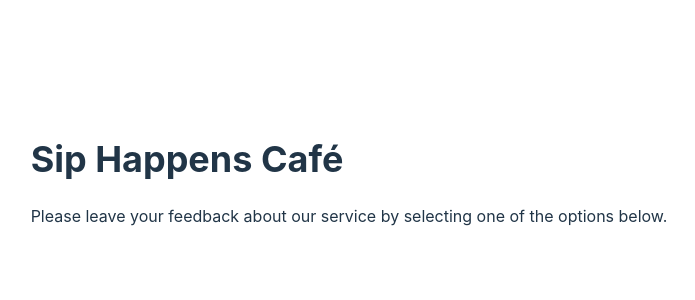
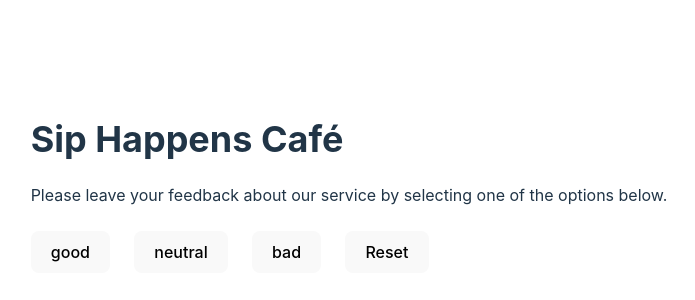
Before and after one commit to Iva-nova-vita/goit-react-hw-02, a React (Vite) app: page / in a window 1280 px wide. Shown: the part 216-516 px from the top of the page, without its empty margins (291-986 px from the left). Built offline with nearby package versions, Linux system fonts and the light colour scheme.

Commit message:
Options component

```diff
--- a/src/App.jsx
+++ b/src/App.jsx
@@ -1,19 +1,39 @@
-import './App.css'
-import Description from './components/Description/Description'
+import { useState } from 'react';
+import './App.css';
+import Description from './components/Description/Description';
+import Options from './components/Options/Options';
 
 function App() {
   const cafeInfo = {
     title: 'Sip Happens Café',
-    text: 'Please leave your feedback about our service by selecting one of the options below.'
+    text: 'Please leave your feedback about our service by selecting one of the options below.',
+  };
+  const { title, text } = cafeInfo;
+
+  const [feedback, setFeedback] = useState({
+    good: 0,
+    neutral: 0,
+    bad: 0,
+  });
+
+  function updateFeedback(option) {
+    setFeedback({...feedback, [option]: feedback[option]+1})
   }
-  const {title, text} =cafeInfo;
+
+  function resetFeedback() {
+    const initialFeedback = {...feedback}
+    for (const key in initialFeedback) {
+      initialFeedback[key] = 0
+    }
+    setFeedback(initialFeedback)
+  }
 
   return (
     <>
-    <Description title={title} text={text}></Description>
-
+      <Description title={title} text={text}></Description>
+      <Options feedback={feedback} onUpdate={updateFeedback} onReset={resetFeedback}></Options>
     </>
-  )
+  );
 }
 
-export default App
+export default App;
--- /dev/null
+++ b/src/components/Options/Options.jsx
@@ -0,0 +1,18 @@
+import css from './Options.module.css';
+
+export default function Options({ feedback, onUpdate, onReset }) {
+  const buttons = Object.keys(feedback);
+  return (
+    <div className={css.options}>
+      {buttons.map((option, i) => {
+        return (
+          <button key={i} onClick={()=>onUpdate(option)}>
+            {option}
+          </button>
+        );
+      })}
+
+      <button onClick={onReset}>Reset</button>
+    </div>
+  );
+}
--- /dev/null
+++ b/src/components/Options/Options.module.css
@@ -0,0 +1,4 @@
+.options {
+    display: flex;
+    gap: 24px;
+}
```
